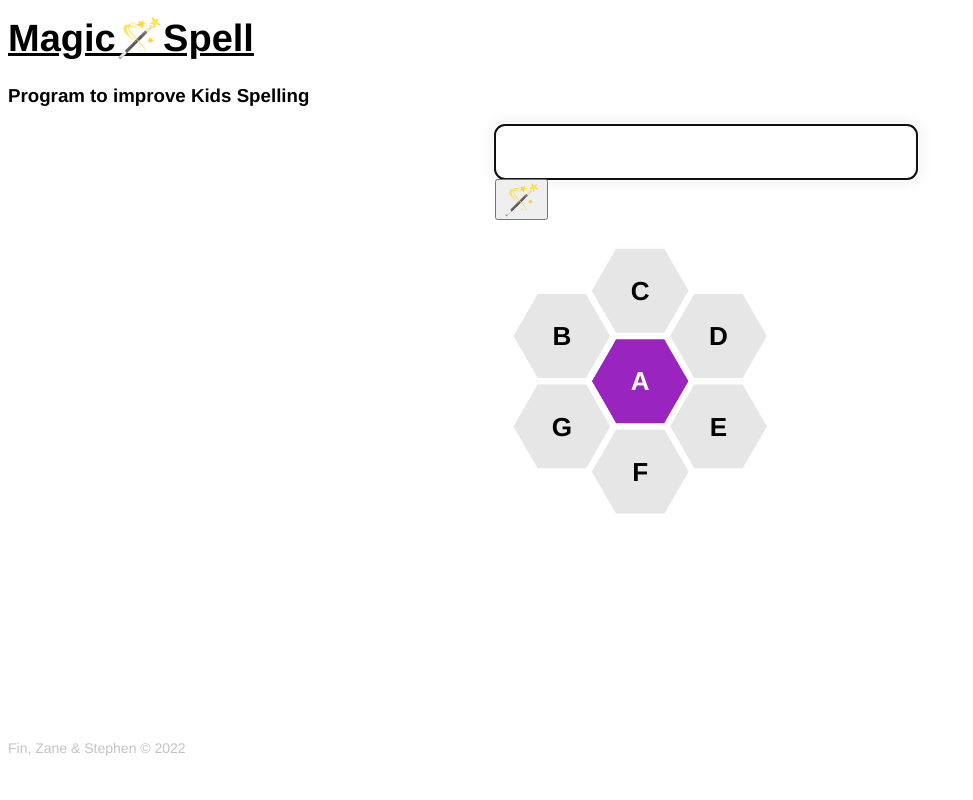
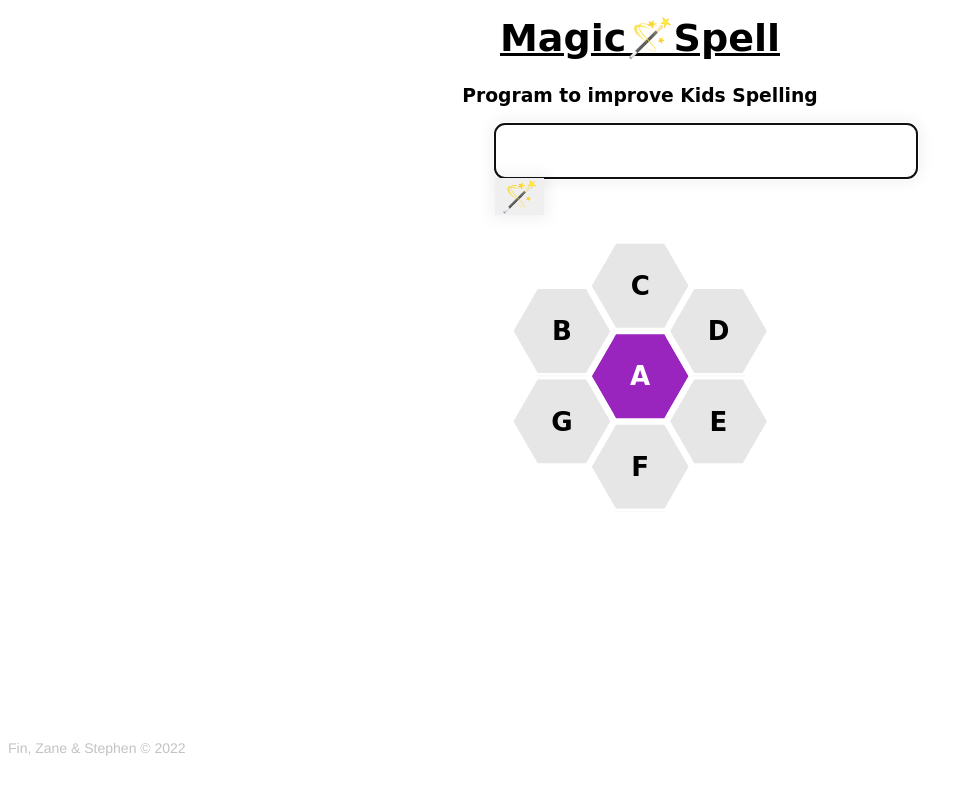
Before and after one commit to steambun/magicspell, a Flask app: page / in a window 1280 px wide. Shown: the whole page, without its empty margins (0-973 px from the left). Run offline with Flask 2, Linux system fonts and the light colour scheme.

Commit message:
Changed font and changed button

```diff
--- a/static/css/main.css
+++ b/static/css/main.css
@@ -22,8 +22,11 @@
 }
 
 .magicspell-guess-button{
-  font-weight: 700;
+  font-weight: 500;
   font-size: 1.875em;
+  border: 0;
+  box-shadow:0 0 15px 4px rgba(0,0,0,0.06);
+
 }
 
 .magicspell-controls-box {
@@ -124,7 +127,7 @@
 
 
 .main {
-  font: 100% "Helvetica Neue",Helvetica,Arial,Sans-serif;
+  font: 100% Cursive,"Helvetica Neue",Helvetica,Arial,Sans-serif;
   /*
   color: #000;
   letter-spacing: 0px;
--- a/templates/index.html
+++ b/templates/index.html
@@ -11,17 +11,18 @@
 
     <body>
         <div class="main">
-            <h1>
+            <center><h1>
                 <strong><u>Magic🪄Spell</u></strong>
             </h1>
             <h3>Program to improve Kids Spelling
             </h3>
-
+            </center>
             <div class="magicspell-controls-box">
                 <div class="magicspell-controls">
                     <form class="magicspell-guess-form" action="/submit_guess" method="post">
-                        <input class="magicspell-guess-input" type="text" id="guess" name="guess" autofocus>
-                        <button class="magicspell-guess-button" type="submit">🪄</button>
+                    <center><input class="magicspell-guess-input" type="text" id="guess" name="guess" autofocus>
+                        </center><button class="magicspell-guess-button" type="submit">🪄</button>
+
                     </form>
                     <div class="magicspell-outer-grid">
                         <div class="magicspell-grid">
```
